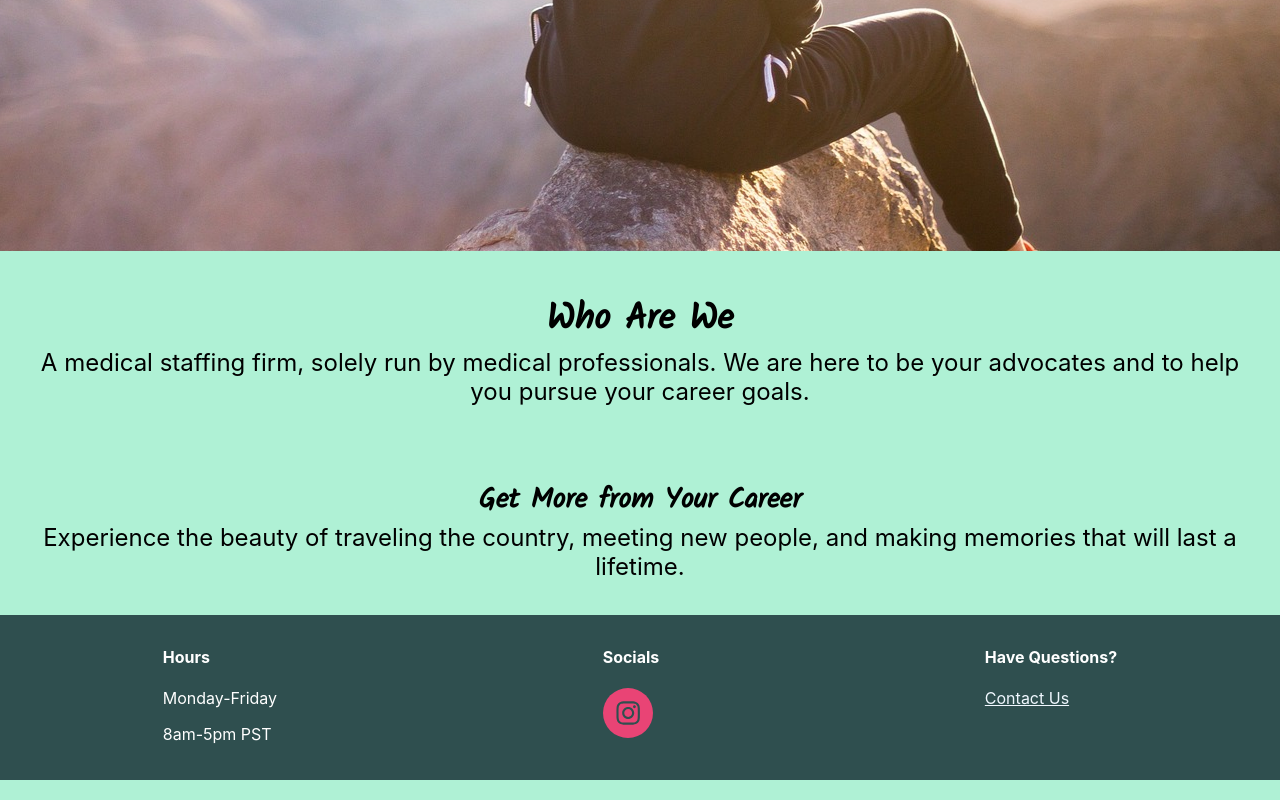
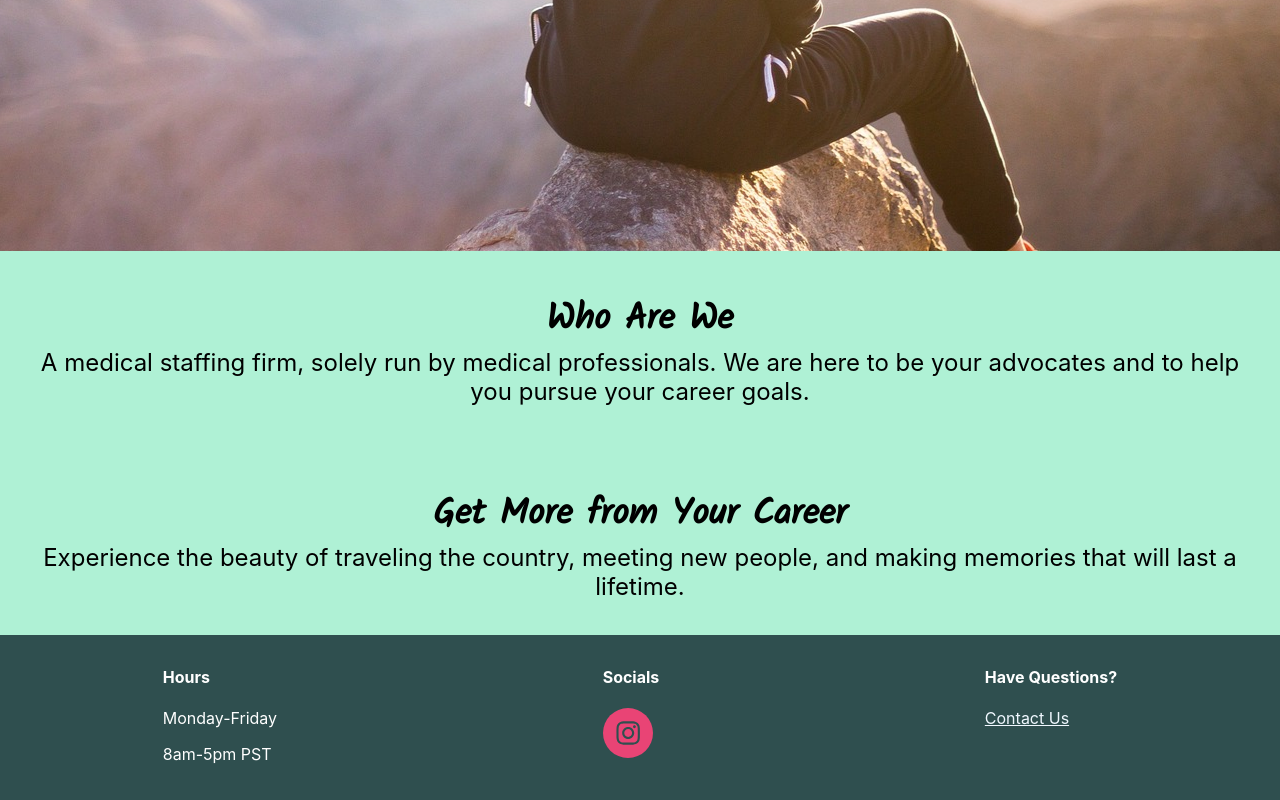
Before and after one commit to maxd66/travamed, a React (Create React App) app: page / in a window 1280 px wide. Shown: the part 724-1524 px from the top of the page. Built offline with nearby package versions, Linux system fonts and the light colour scheme; a web font is replaced by a local one.

Commit message:
replacing font difference in about header that I accidentally deleted in last push

```diff
--- a/src/components/About/About.css
+++ b/src/components/About/About.css
@@ -53,6 +53,10 @@
     border-radius: 10px;
   }
 
+  .about-header {
+    font-size: 1.5em;
+  }
+
   #mainAbout {
     font-size: 1.5em;
   }
```
